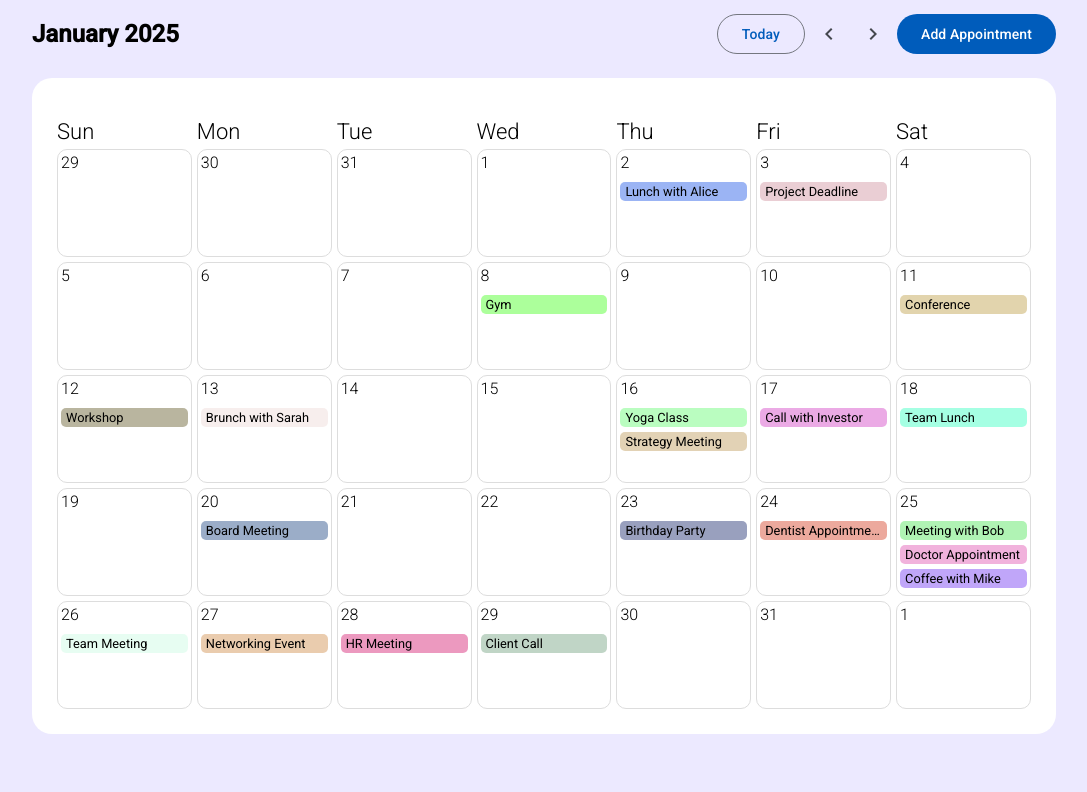
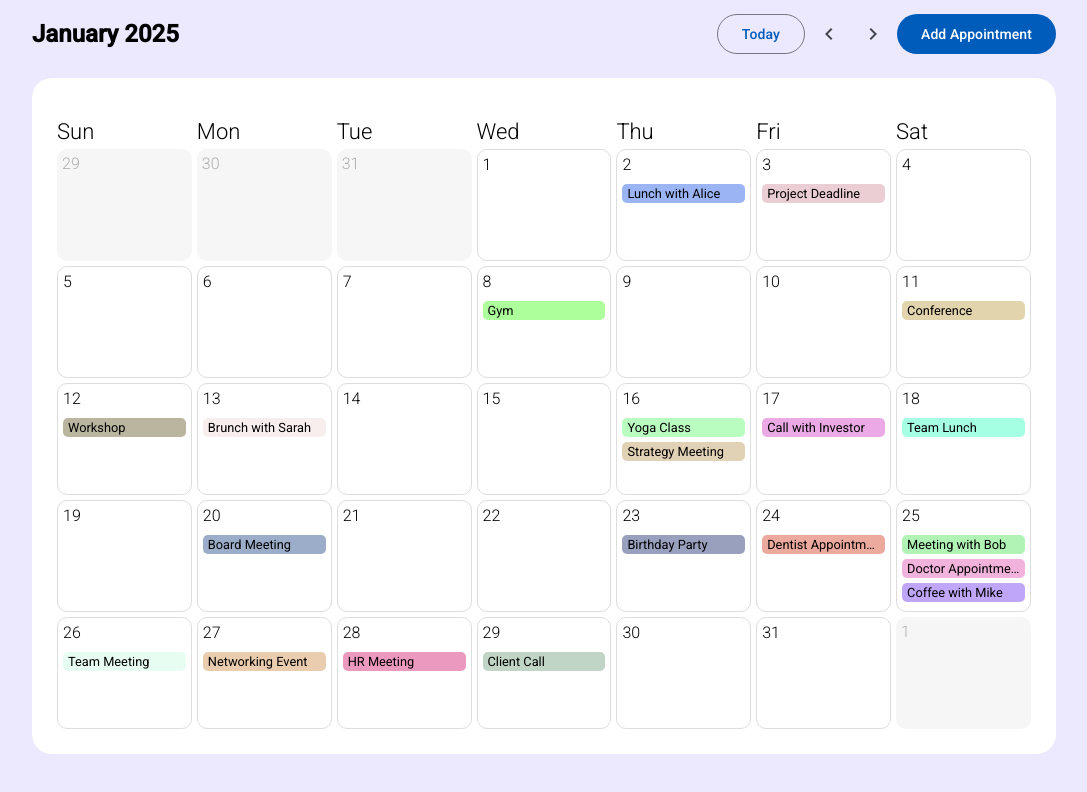
Before and after one commit to Mohsen-graphyy/calender, an Angular app: page /calendar in a window 1280 px wide. Shown: the top 792 px of the page, without its empty margins (96-1183 px from the left). Built offline with nearby package versions, Linux system fonts and the light colour scheme.

Commit message:
style(calendar): add conditional class for non-current month dates and improve appointment cell styling

```diff
--- a/src/app/calendar/calendar.component.html
+++ b/src/app/calendar/calendar.component.html
@@ -41,7 +41,7 @@
           @for (week of weeks; track $index) {
           <tr>
             @for (date of week; track $index) {
-            <td>
+            <td [class]="{ 'calendar__table--disable' : !isCurrentMonth(date)}">
               <div class="cell-overlay" tabindex="0"></div>
               <div class="date">{{ date.getDate() }}</div>
               <div class="calendar__appointment">
--- a/src/app/calendar/calendar.component.scss
+++ b/src/app/calendar/calendar.component.scss
@@ -64,13 +64,17 @@
           position: relative;
           border-right: 1px solid #ddd;
           border-radius: 10px;
-          margin: 4px;
           height: 100px;
           border: 1px solid #ddd;
-          padding: 3px;
+          padding: 5px;
           font-weight: 100;
         }
       }
+    }
+    @include modifier(disable){
+      background-color: #f6f6f6;
+      color: #adadad;
+      border: none!important;
     }
   }
   @include element(appointment) {
--- a/src/app/calendar/calendar.component.ts
+++ b/src/app/calendar/calendar.component.ts
@@ -298,4 +298,10 @@ export class CalendarComponent {
     this.viewDate = new Date();
     this.generateMonthView(this.viewDate);
   }
+  isCurrentMonth(date: Date): boolean {
+    return (
+      date.getFullYear() === this.viewDate.getFullYear() &&
+      date.getMonth() === this.viewDate.getMonth()
+    );
+  }
 }
```
